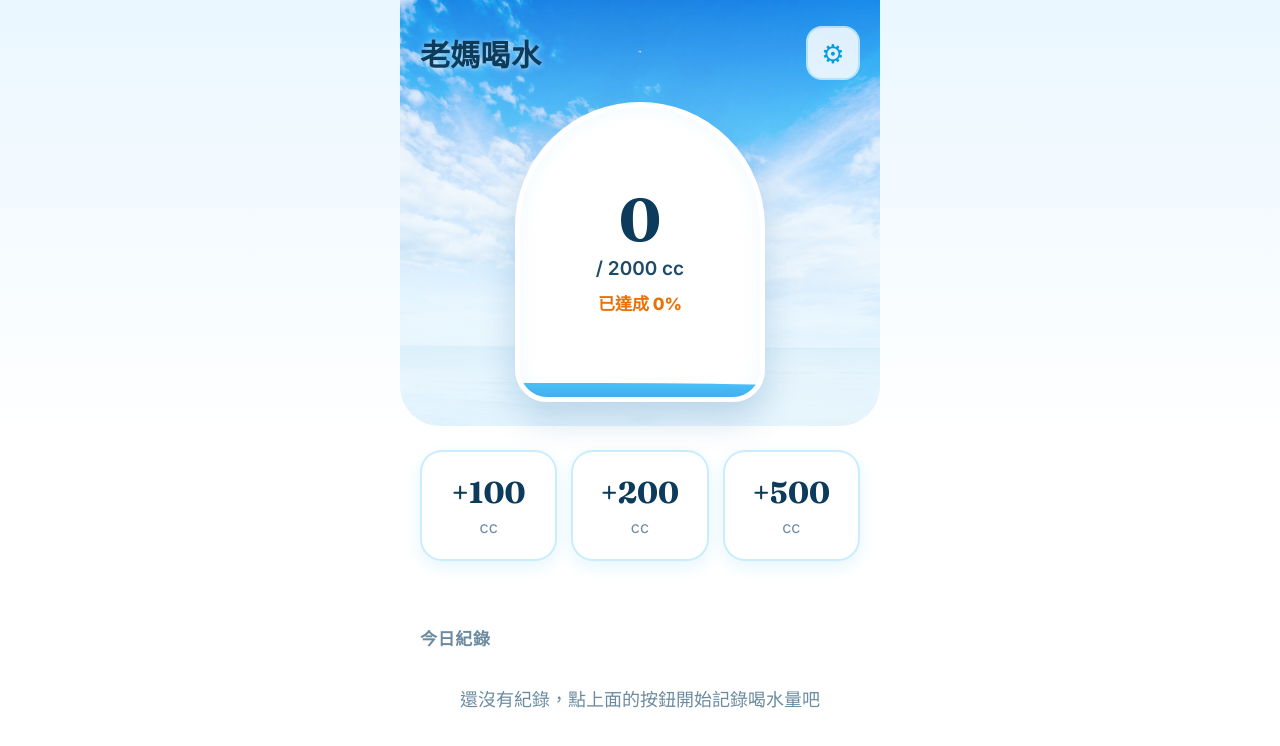
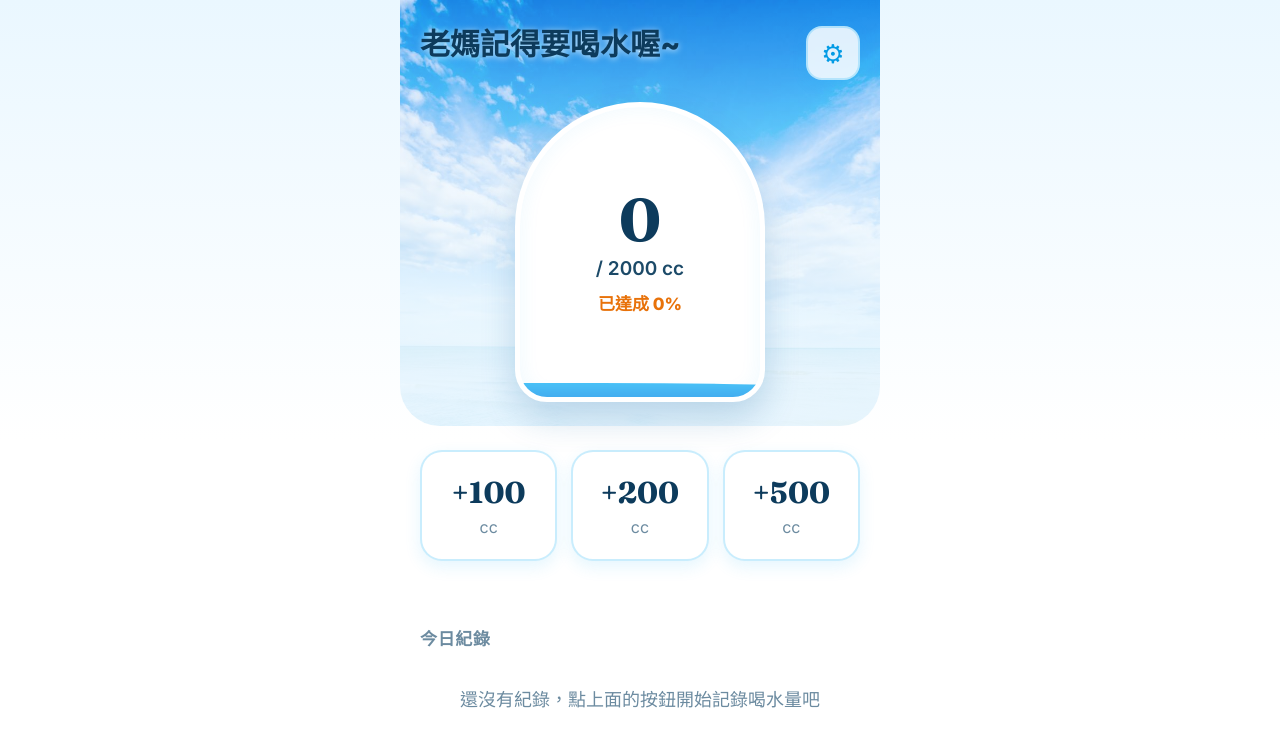
Before and after one commit to urshower-cyber/water-tracker, a React (Vite) app: page / in a window 1280 px wide. Shown: the top 746 px of the page. Built offline with nearby package versions, Linux system fonts and the light colour scheme.

Commit message:
Add files via upload

```diff
--- a/src/App.jsx
+++ b/src/App.jsx
@@ -266,7 +266,7 @@ export default function App() {
     <div className="app">
       <div className="hero">
         <div className="topbar">
-          <div className="brand">老媽喝水</div>
+          <div className="brand">老媽記得要喝水喔~</div>
           <button className="icon-btn" onClick={() => setShowSettings(true)} aria-label="設定">
             ⚙
           </button>
--- a/src/index.css
+++ b/src/index.css
@@ -51,20 +51,23 @@ button { font-family: inherit; }
 .topbar {
   display: flex;
   justify-content: space-between;
-  align-items: center;
+  align-items: flex-start;
+  gap: 12px;
   margin-bottom: 6px;
 }
 
 .brand {
-  font-family: 'Fraunces', serif;
+  font-family: 'Inter', -apple-system, BlinkMacSystemFont, sans-serif;
   font-size: 30px;
-  font-weight: 700;
-  letter-spacing: 0.01em;
+  font-weight: 800;
+  letter-spacing: 0;
+  line-height: 1.25;
   color: var(--heading);
   text-shadow: 0 1px 6px rgba(255, 255, 255, 0.7);
 }
 
 .icon-btn {
+  flex-shrink: 0;
   background: rgba(255, 255, 255, 0.85);
   border: 2px solid var(--card-border);
   color: var(--aqua-strong);
```
